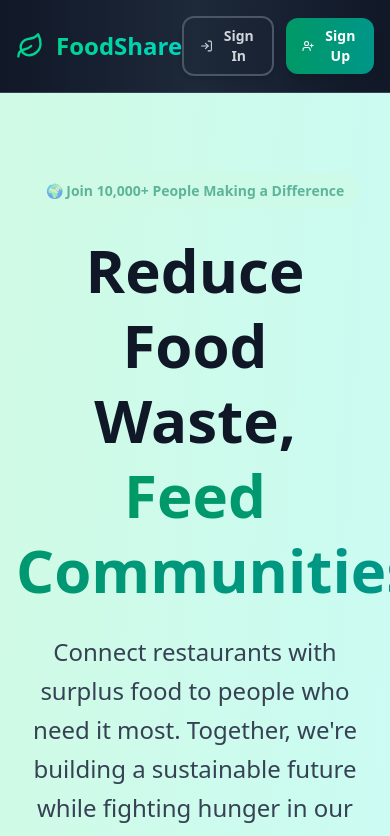
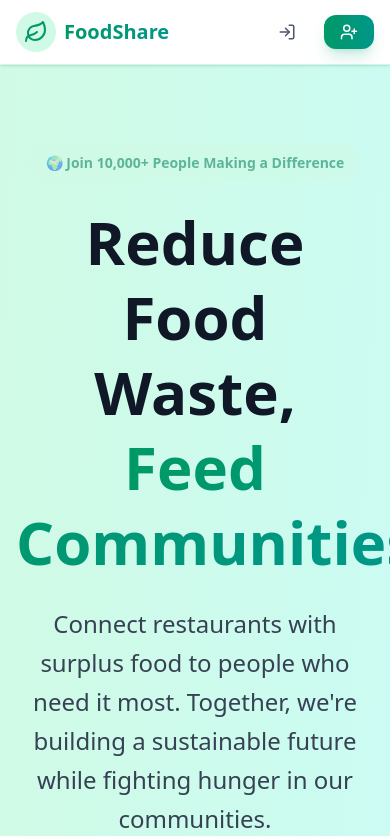
Before and after one commit to aliabbaschadhar/e-waste-project, a React app in the folder frontend/: page / in a window 390 px wide. Shown: the top 836 px of the page. Built offline with nearby package versions, Linux system fonts and the light colour scheme; the HTML template or start-up script is replaced by a standard one.

Commit message:
fix: navbar and footer

```diff
--- a/frontend/src/components/layout/Footer.tsx
+++ b/frontend/src/components/layout/Footer.tsx
@@ -3,30 +3,52 @@ import { Leaf, Heart } from 'lucide-react';
 
 export const Footer: React.FC = () => {
   return (
-    <footer className="bg-linear-to-r from-gray-900 via-gray-800 to-gray-900 text-gray-300">
-      <div className="container mx-auto px-4 py-8">
-        <div className="flex flex-col md:flex-row items-center justify-between gap-6">
+    <footer className="bg-gray-950 border-t border-emerald-900/30 text-gray-300 pt-16 pb-8">
+      <div className="container mx-auto px-4 sm:px-6 lg:px-8">
+        <div className="grid grid-cols-1 md:grid-cols-4 gap-12 mb-12">
           {/* Brand */}
-          <div className="flex items-center space-x-3">
-            <Leaf size={32} className="text-emerald-400" />
-            <div>
+          <div className="col-span-1 md:col-span-1 space-y-4">
+            <div className="flex items-center space-x-2">
+              <div className="p-2 bg-emerald-500/10 rounded-full">
+                <Leaf size={24} className="text-emerald-500" />
+              </div>
               <h3 className="text-xl font-bold bg-linear-to-r from-emerald-400 to-teal-400 bg-clip-text text-transparent">FoodShare</h3>
-              <p className="text-sm text-gray-400 mt-2">Reducing waste, feeding communities</p>
             </div>
+            <p className="text-sm text-gray-400 leading-relaxed">
+              Connecting surplus food with those who need it. Join us in our mission to reduce waste and feed communities.
+            </p>
           </div>
 
-          {/* Links */}
-          <div className="flex flex-wrap items-center justify-center gap-6 text-sm">
-            <a href="#" className="hover:text-emerald-400 transition-colors">About</a>
-            <a href="#" className="hover:text-emerald-400 transition-colors">How It Works</a>
-            <a href="#" className="hover:text-emerald-400 transition-colors">For Restaurants</a>
-            <a href="#" className="hover:text-emerald-400 transition-colors">FAQ</a>
-            <a href="#" className="hover:text-emerald-400 transition-colors">Contact</a>
-            <a href="#" className="hover:text-emerald-400 transition-colors">Privacy</a>
-            <a href="#" className="hover:text-emerald-400 transition-colors">Terms</a>
+          {/* Quick Links */}
+          <div>
+            <h4 className="text-white font-semibold mb-4">Platform</h4>
+            <ul className="space-y-2 text-sm">
+              <li><a href="#" className="hover:text-emerald-400 transition-colors">How It Works</a></li>
+              <li><a href="#" className="hover:text-emerald-400 transition-colors">Browse Food</a></li>
+              <li><a href="#" className="hover:text-emerald-400 transition-colors">For Restaurants</a></li>
+              <li><a href="#" className="hover:text-emerald-400 transition-colors">For Charities</a></li>
+            </ul>
           </div>
 
-          {/* Social */}
+          {/* Company */}
+          <div>
+            <h4 className="text-white font-semibold mb-4">Company</h4>
+            <ul className="space-y-2 text-sm">
+              <li><a href="#" className="hover:text-emerald-400 transition-colors">About Us</a></li>
+              <li><a href="#" className="hover:text-emerald-400 transition-colors">Careers</a></li>
+              <li><a href="#" className="hover:text-emerald-400 transition-colors">Blog</a></li>
+              <li><a href="#" className="hover:text-emerald-400 transition-colors">Contact</a></li>
+            </ul>
+          </div>
+
+          {/* Legal & Social */}
+          <div>
+            <h4 className="text-white font-semibold mb-4">Legal</h4>
+            <ul className="space-y-2 text-sm mb-6">
+              <li><a href="#" className="hover:text-emerald-400 transition-colors">Privacy Policy</a></li>
+              <li><a href="#" className="hover:text-emerald-400 transition-colors">Terms of Service</a></li>
+              <li><a href="#" className="hover:text-emerald-400 transition-colors">Cookie Policy</a></li>
+            </ul>
             <div className="flex items-center space-x-4">
               <a href="#" className="text-gray-400 hover:text-emerald-400 transition-colors transform hover:scale-110">
                 <svg className="w-5 h-5" fill="currentColor" viewBox="0 0 24 24"><path d="M24 4.557c-.883.392-1.832.656-2.828.775 1.017-.609 1.798-1.574 2.165-2.724-.951.564-2.005.974-3.127 1.195-.897-.957-2.178-1.555-3.594-1.555-3.179 0-5.515 2.966-4.797 6.045-4.091-.205-7.719-2.165-10.148-5.144-1.29 2.213-.669 5.108 1.523 6.574-.806-.026-1.566-.247-2.229-.616-.054 2.281 1.581 4.415 3.949 4.89-.693.188-1.452.232-2.224.084.626 1.956 2.444 3.379 4.6 3.419-2.07 1.623-4.678 2.348-7.29 2.04 2.179 1.397 4.768 2.212 7.548 2.212 9.142 0 14.307-7.721 13.995-14.646.962-.695 1.797-1.562 2.457-2.549z" /></svg>
@@ -39,11 +61,12 @@ export const Footer: React.FC = () => {
               </a>
             </div>
           </div>
+        </div>
 
         {/* Copyright */}
-        <div className="border-t border-gray-700 mt-6 pt-6 text-center">
-          <p className="text-xs text-gray-400">
-            &copy; 2025 FoodShare. All rights reserved. Made for a sustainable future.
+        <div className="border-t border-gray-800 pt-8 text-center">
+          <p className="text-sm text-gray-500">
+            &copy; {new Date().getFullYear()} FoodShare. All rights reserved. Made for a sustainable future.
           </p>
         </div>
       </div>
--- a/frontend/src/components/layout/Navbar.tsx
+++ b/frontend/src/components/layout/Navbar.tsx
@@ -27,52 +27,67 @@ export const Navbar: React.FC<NavbarProps> = ({
   };
 
   return (
-    <nav className="bg-linear-to-r from-gray-900 via-gray-800 to-gray-900 shadow-xl border-b border-gray-700">
-      <div className="container mx-auto px-4 py-4">
-        <div className="flex items-center justify-between">
-          <button onClick={onNavigateToHome} className="flex items-center space-x-3 group cursor-pointer">
-            <Leaf size={28} className="text-emerald-400" />
-            <span className="text-2xl font-bold bg-linear-to-r from-emerald-400 to-teal-400 bg-clip-text text-transparent">
+    <nav className="sticky top-0 z-50 w-full bg-white/80 backdrop-blur-md border-b border-emerald-100 shadow-sm transition-all duration-300">
+      <div className="container mx-auto px-4 sm:px-6 lg:px-8">
+        <div className="flex items-center justify-between h-16">
+          <button onClick={onNavigateToHome} className="flex items-center space-x-2 group cursor-pointer hover:opacity-90 transition-opacity">
+            <div className="p-2 bg-emerald-100 rounded-full group-hover:bg-emerald-200 transition-colors">
+              <Leaf size={24} className="text-emerald-600" />
+            </div>
+            <span className="text-xl font-bold bg-linear-to-r from-emerald-600 to-teal-600 bg-clip-text text-transparent">
               FoodShare
             </span>
           </button>
 
-          <div className="flex items-center space-x-4">
+          <div className="flex items-center gap-4">
             {isAuthenticated ? (
               <>
                 <button
                   onClick={onNavigateToDashboard}
-                  className="text-gray-300 hover:text-emerald-400 transition-colors font-medium cursor-pointer flex items-center space-x-2"
+                  className="flex items-center space-x-2 text-gray-600 hover:text-emerald-600 transition-colors font-medium px-3 py-2 rounded-md hover:bg-emerald-50"
+                  title="Dashboard"
                 >
                   <LayoutDashboard size={20} />
-                  <span>Dashboard</span>
+                  <span className="hidden sm:inline">Dashboard</span>
                 </button>
-                <span className="text-gray-400 px-3 py-1 bg-gray-800 rounded-lg border border-gray-700">
-                  {userName} ({userRole})
-                </span>
-                <Button variant="outline" onClick={onLogout} size="sm" className="flex items-center space-x-2">
-                  <LogOut size={18} />
-                  <span>Logout</span>
+                <div className="hidden md:flex items-center px-3 py-1.5 bg-gray-100 rounded-full border border-gray-200">
+                  <span className="text-sm text-gray-700 font-medium">
+                    {userName}
+                  </span>
+                  <span className="mx-2 text-gray-400">|</span>
+                  <span className="text-xs text-emerald-600 uppercase tracking-wider font-semibold">
+                    {userRole}
+                  </span>
+                </div>
+                <Button
+                  variant="outline"
+                  onClick={onLogout}
+                  size="sm"
+                  className="border-gray-200 text-gray-600 hover:text-red-600 hover:bg-red-50 hover:border-red-200 transition-all duration-200"
+                  title="Logout"
+                >
+                  <LogOut size={18} className="sm:mr-2" />
+                  <span className="hidden sm:inline">Logout</span>
                 </Button>
               </>
             ) : (
-              <div className="flex items-center space-x-3">
+              <div className="flex items-center gap-3">
                 <Button
-                  variant="outline"
+                  variant="ghost"
                   onClick={() => handleAuthClick('signin')}
                   size="sm"
-                  className="border-gray-600 text-gray-300 hover:text-white hover:bg-gray-700 hover:border-gray-500 flex items-center space-x-2"
+                  className="text-gray-600 hover:text-emerald-600 hover:bg-emerald-50"
                 >
-                  <LogIn size={18} />
-                  <span>Sign In</span>
+                  <LogIn size={18} className="sm:mr-2" />
+                  <span className="hidden sm:inline">Sign In</span>
                 </Button>
                 <Button
                   onClick={() => handleAuthClick('signup')}
                   size="sm"
-                  className="flex items-center space-x-2"
+                  className="bg-emerald-600 hover:bg-emerald-700 text-white border-none shadow-lg shadow-emerald-600/20"
                 >
-                  <UserPlus size={18} />
-                  <span>Sign Up</span>
+                  <UserPlus size={18} className="sm:mr-2" />
+                  <span className="hidden sm:inline">Sign Up</span>
                 </Button>
               </div>
             )}
```
Lines whose indentation alone changed are shown as unchanged.
